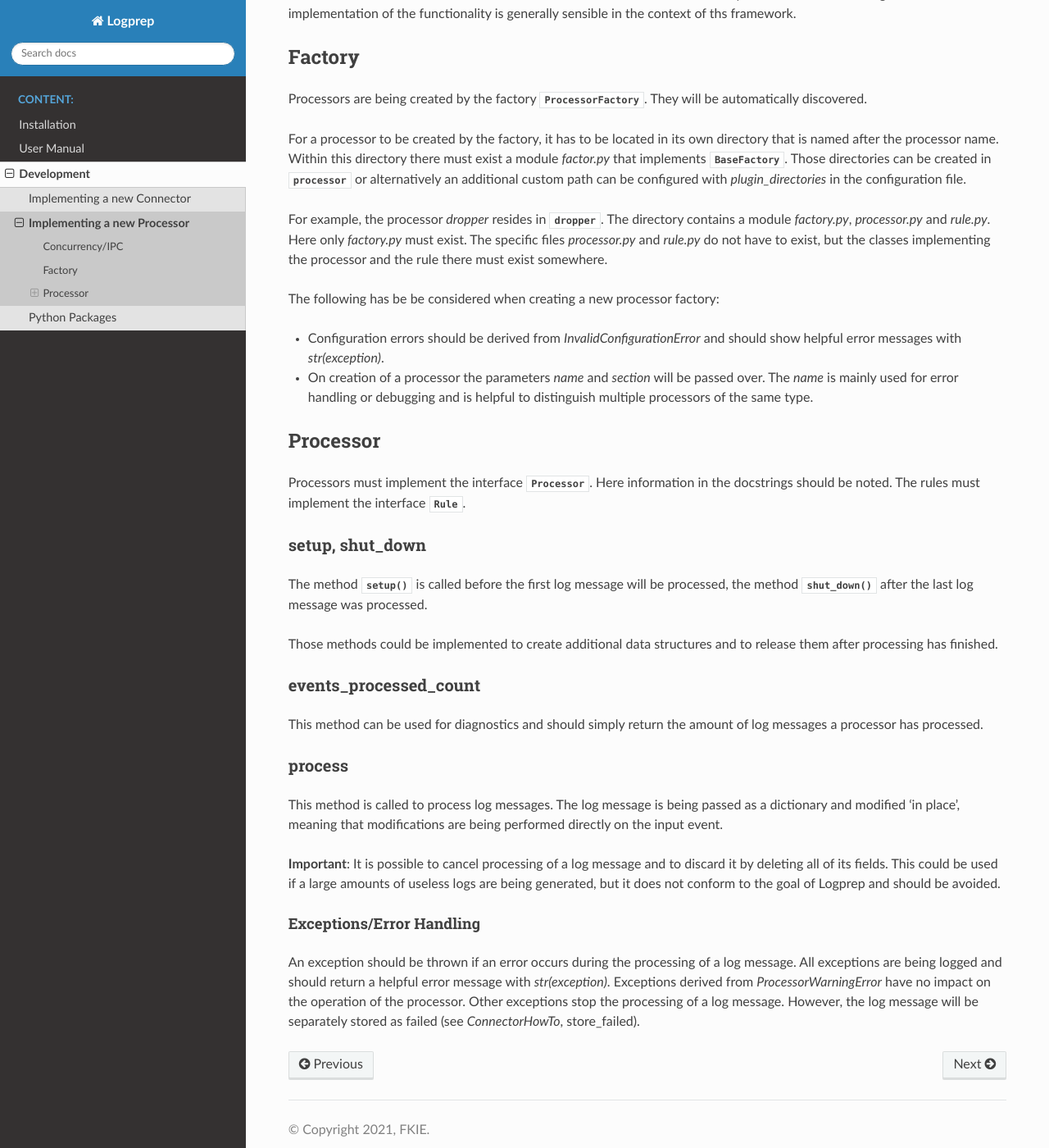
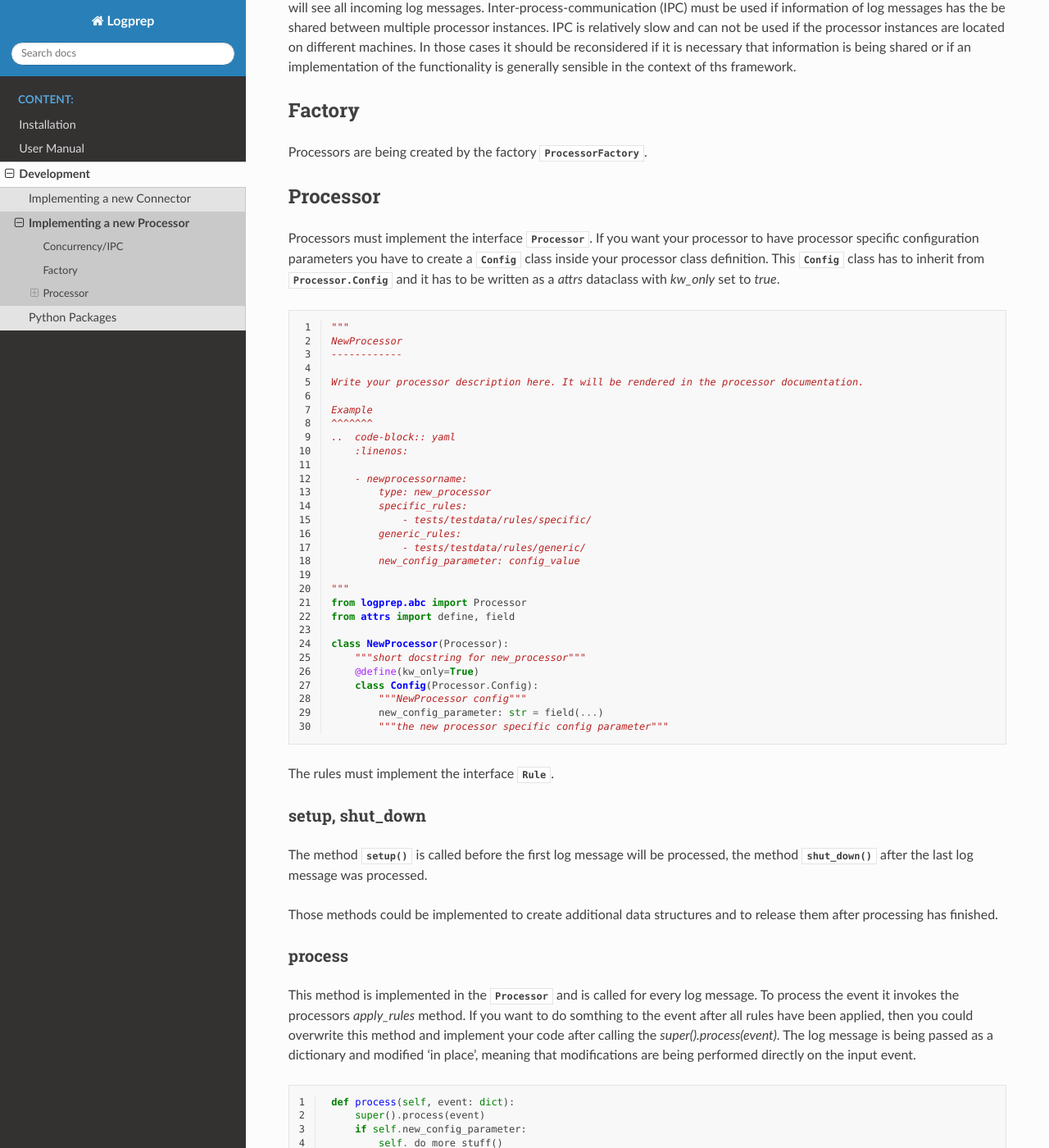
Before and after one commit to fkie-cad/Logprep, a Sphinx documentation site: the page built from doc/source/development/processor_how_to.rst, in a window 1280 px wide and 1400 px high, scrolled down 475 px. Shown: the whole window at 82% size. Built offline with Sphinx 7.4.7 and the Read the Docs theme 2.0.0, drawn with Linux system fonts in a browser that asks for light colours; some of the changed text lies outside the part shown.

```diff
--- a/doc/source/conf.py
+++ b/doc/source/conf.py
@@ -50,7 +50,7 @@
 # Add any Sphinx extension module names here, as strings. They can be
 # extensions coming with Sphinx (named 'sphinx.ext.*') or your custom
 # ones.
-extensions = ["sphinx.ext.napoleon"]
+extensions = ["sphinx.ext.napoleon", "sphinxcontrib.mermaid", "sphinx.ext.autosummary"]
 
 extensions.append("sphinx.ext.todo")
 todo_include_todos = True
--- a/doc/source/development/connector_how_to.rst
+++ b/doc/source/development/connector_how_to.rst
@@ -55,7 +57,7 @@
 Please consider the doc strings within the interface!
 
 :py:meth:`~logprep.output.output.Output.store`
-^^^^^^^^^^^^^^^^^^^^^^^^^^^^^^^^^^^^^^^^^^^^^^^^^^^
+^^^^^^^^^^^^^^^^^^^^^^^^^^^^^^^^^^^^^^^^^^^^^^
 
 This method is called to send log messages to a storage location.
 
@@ -66,7 +68,7 @@
 Exceptions that inherit from `WarningOutputError` will be logged, but they do not require any error handling.
 
 :py:meth:`~logprep.output.output.Output.store_failed`
-^^^^^^^^^^^^^^^^^^^^^^^^^^^^^^^^^^^^^^^^^^^^^^^^^^^^^^^^^^
+^^^^^^^^^^^^^^^^^^^^^^^^^^^^^^^^^^^^^^^^^^^^^^^^^^^^^
 
 This method is being called if an error occurred during the processing of a log message.
 The original log message, the partially processed log message and the error message are being passed to this method.
--- a/doc/source/development/processor_how_to.rst
+++ b/doc/source/development/processor_how_to.rst
@@ -1,16 +1,24 @@
 Implementing a new Processor
 ============================
 
+.. mermaid::
+
+    graph LR
+    A[register processor]-->B[add processor rule]
+    B-->C[add processor class]
+    C-->D[add processor tests]
+
+
 A processor is used to process log messages.
-Basically, a processor is called for every incoming log message (see `pipelines for details`), which it then can modify.
+Basically, a processor is called for every incoming log message (see :ref:`pipelines`), which it then can modify.
 For this, some directions have to be considered.
 
-Firstly, a new factory must be implemented for every new processor.
-It is then used to create processor instances based on the configuration.
-Furthermore, the configuration should be documented in `doc/config/ProcessorNAME` (replace NAME with the name of the processor).
+Firstly, you have to register your processor in the :py:class:`ProcessorRegistry` by importing it and adding it to the `mapping` attribute.
+This exposes your processor to the :py:class:`ProcessorFactory` and you can reference it as the processor type in your processor config.
+
 
 Concurrency/IPC
--------------------
+---------------
 
 Processors can run in parallel on multiple different system processes.
 Therefore, it is not guaranteed that a specific processor will see all incoming log messages.
@@ -22,27 +30,48 @@
 -------
 
 Processors are being created by the factory :py:class:`~logprep.processor.processor_factory.ProcessorFactory`.
-They will be automatically discovered.
-
-For a processor to be created by the factory, it has to be located in its own directory that is named after the processor name.
-Within this directory there must exist a module `factor.py` that implements :py:class:`~logprep.processor.base.factory.BaseFactory`.
-Those directories can be created in :py:class:`~logprep.processor` or alternatively an additional custom path can be configured with `plugin_directories` in the configuration file.
-
-For example, the processor `dropper` resides in :py:class:`~logprep.processor.dropper`.
-The directory contains a module `factory.py`, `processor.py` and `rule.py`.
-Here only `factory.py` must exist.
-The specific files `processor.py` and `rule.py` do not have to exist, but the classes implementing the processor and the rule there must exist somewhere.
-
-The following has be be considered when creating a new processor factory:
-
-* Configuration errors should be derived from `InvalidConfigurationError` and should show helpful error messages with `str(exception)`.
-* On creation of a processor the parameters `name` and `section` will be passed over. The `name` is mainly used for error handling or debugging and is helpful to distinguish multiple processors of the same type.
 
 Processor
 ---------
 
 Processors must implement the interface :py:class:`~logprep.abc.processor.Processor`.
-Here information in the docstrings should be noted.
+If you want your processor to have processor specific configuration parameters you have to create a :py:class:`Config` class inside your processor class definition.
+This :py:class:`Config` class has to inherit from :py:class:`Processor.Config` and it has to be written as a `attrs` dataclass with `kw_only` set to `true`.
+
+..  code-block:: python
+    :linenos:
+
+    """
+    NewProcessor
+    ------------
+
+    Write your processor description here. It will be rendered in the processor documentation.
+
+    Example
+    ^^^^^^^
+    ..  code-block:: yaml
+        :linenos:
+
+        - newprocessorname:
+            type: new_processor
+            specific_rules:
+                - tests/testdata/rules/specific/
+            generic_rules:
+                - tests/testdata/rules/generic/
+            new_config_parameter: config_value
+
+    """
+    from logprep.abc import Processor
+    from attrs import define, field
+
+    class NewProcessor(Processor):
+        """short docstring for new_processor"""
+        @define(kw_only=True)
+        class Config(Processor.Config):
+            """NewProcessor config"""
+            new_config_parameter: str = field(...)
+            """the new processor specific config parameter"""
+
 The rules must implement the interface :py:class:`~logprep.processor.base.rule.Rule`.
 
 setup, shut_down
@@ -53,19 +82,24 @@
 
 Those methods could be implemented to create additional data structures and to release them after processing has finished.
 
-events_processed_count
-^^^^^^^^^^^^^^^^^^^^^^
-
-This method can be used for diagnostics and should simply return the amount of log messages a processor has processed.
-
 process
 ^^^^^^^
 
-This method is called to process log messages.
+This method is implemented in the :py:class:`~logprep.abc.processor.Processor` and is called for every log message.
+To process the event it invokes the processors `apply_rules` method.
+If you want to do somthing to the event after all rules have been applied, then you could overwrite this method and implement your code after calling the `super().process(event)`.
 The log message is being passed as a dictionary and modified 'in place', meaning that modifications are being performed directly on the input event.
 
-**Important**: It is possible to cancel processing of a log message and to discard it by deleting all of its fields.
-This could be used if a large amounts of useless logs are being generated, but it does not conform to the goal of Logprep and should be avoided.
+.. code-block:: python
+   :linenos:
+
+    def process(self, event: dict):
+        super().process(event)
+        if self.new_config_parameter:
+            self._do_more_stuff()
+
+.. WARNING:: It is possible to cancel processing of a log message and to discard it by deleting all of its fields.
+             This could be used if a large amounts of useless logs are being generated, but it does not conform to the goal of Logprep and should be avoided.
 
 
 Exceptions/Error Handling
@@ -75,4 +109,4 @@
 All exceptions are being logged and should return a helpful error message with `str(exception)`.
 Exceptions derived from `ProcessorWarningError` have no impact on the operation of the processor.
 Other exceptions stop the processing of a log message.
-However, the log message will be separately stored as failed (see `ConnectorHowTo`, store_failed).
+However, the log message will be separately stored as failed (see :ref:`connector_output`, `store_failed``).
--- a/doc/source/user_manual/introduction.rst
+++ b/doc/source/user_manual/introduction.rst
@@ -33,112 +36,47 @@
 Only one event at a time is processed by each processor.
 Therefore, results of a processor should not depend on other events.
 
+.. mermaid::
+
+   flowchart LR
+   A[Input\nConnector] --> B
+   A[Input\nConnector] --> C
+   A[Input\nConnector] --> D
+   subgraph Pipeline 1
+   B[Normalizer] --> E[Geo-IP Enricher]
+   E --> F[Dropper]
+   end
+   subgraph Pipeline 2
+   C[Normalizer] --> G[Geo-IP Enricher]
+   G --> H[Dropper]
+   end
+   subgraph Pipeline n
+   D[Normalizer] --> I[Geo-IP Enricher]
+   I --> J[Dropper]
+   end
+   F --> K[Output\nConnector]
+   H --> K[Output\nConnector]
+   J --> K[Output\nConnector]
 
 Processors
 ==========
 
-A processor processes incoming log messages.
-Its results can be used by following processors or they can be put out by a connector.
+.. autosummary::
 
-Labeler
--------
-
-The labeler is a processor that analyzes log messages according to certain rules and then adds appropriate labels.
-
-Normalizer
-----------
-
-The normalizer is a processor that normalizes log messages by copying certain fields to standardized fields.
-
-Generic Adder
--------------
-
-The generic adder is a processor that adds new fields and values to documents based on a list.
-The list can reside inside a rule or inside a file.
-
-Datetime Extractor
-------------------
-
-The datetime extractor is a processor that can extract timestamps from a field and split it into its parts.
-
-Domain Resolver
----------------
-
-The domain resolver is a processor that can resolve domains inside a defined field.
-
-.. _intro_domain_label_extractor:
-
-Domain Label Extractor
-----------------------
-
-The domain label extractor is a processor that splits a domain into it's corresponding labels like
-:code:`registered_domain`, :code:`top_level_domain` and :code:`subdomain`. If instead an IP is given in the target field
-an informational tag is added to the configured tags field. If neither a domain nor an ip address can be recognized an
-invalid error tag will be be added to the tag field in the event. The added tags contain each the target field name that
-was checked by the configured rule, such that it is possible to distinguish between different domain fields in one
-event. For example for the target field :code:`url.domain` following tags could be added:
-:code:`invalid_domain_in_url_domain` and :code:`ip_in_url_domain`
-
-List Comparison Enricher
-------------------------
-
-The list comparison enricher is a processor that allows to compare values of a target field against lists provided
-as files.
-
-Selective Extractor
--------------------
-
-The selective extractor is a processor that allows to write field values of a given log message to a different Kafka
-topic. The output topic is configured via the pipeline yml, while the fields to be extracted are specified by means of
-a list which is also specified in the pipeline configuration as a file path. This processor is applied to all messages,
-because of that it does not need further rules to specify it's behavior.
-
-Geoip Enricher
---------------
-
-The geoip enricher is a processor that can add geoip data to an event based on an IP field.
-
-
-Template Replacer
------------------
-
-The template replacer is a processor that can replace parts of a text field to anonymize those parts.
-The replacement is based on a template file.
-
-Generic Resolver
-----------------
-
-The generic resolver is a processor that can resolve fields by using a map of resolve patterns and resolve values.
-The map can be defined within rules or within a file.
-
-Hyperscan Resolver
-------------------
-
-The hyperscan resolver is a processor that can resolve fields by using a map of resolve patterns and resolve values.
-The map can be defined within rules or within a file.
-It uses hyperscan to speedup the pattern matching.
-
-.. WARNING::
-   The hyperscan resolver is only supported for x86_64 linux with python version 3.6-3.8.
-
-Pseudonymizer
--------------
-
-The pseudonymizer is a processor that pseudonymizes certain fields of log messages to ensure privacy regulations can be adhered to.
-
-Clusterer
----------
-
-The clusterer is a processor that uses heuristics to group unstructured and semi-structured log messages (especially Unix logs like Syslogs).
-
-Dropper
--------
-
-The Dropper is a processor that removes fields from log messages.
-Which fields are deleted is determined within each rule.
-
-Predetector
------------
-
-The Predetector is a processor that creates alerts for matching events.
-It adds MITRE ATT&CK data to the alerts.
+   logprep.processor.clusterer.processor
+   logprep.processor.datetime_extractor.processor
+   logprep.processor.delete.processor
+   logprep.processor.domain_label_extractor.processor
+   logprep.processor.domain_resolver.processor
+   logprep.processor.dropper.processor
+   logprep.processor.generic_adder.processor
+   logprep.processor.generic_resolver.processor
+   logprep.processor.geoip_enricher.processor
+   logprep.processor.labeler.processor
+   logprep.processor.list_comparison.processor
+   logprep.processor.normalizer.processor
+   logprep.processor.pre_detector.processor
+   logprep.processor.pseudonymizer.processor
+   logprep.processor.selective_extractor.processor
+   logprep.processor.template_replacer.processor
+   logprep.processor.hyperscan_resolver.processor
```
Also changed, not shown: other parts of doc/source/development/connector_how_to.rst (+2 -0 lines), other parts of doc/source/user_manual/introduction.rst (+3 -0 lines), doc/source/user_manual/configuration/processor.rst (+6 -17 lines), 3 other files.
